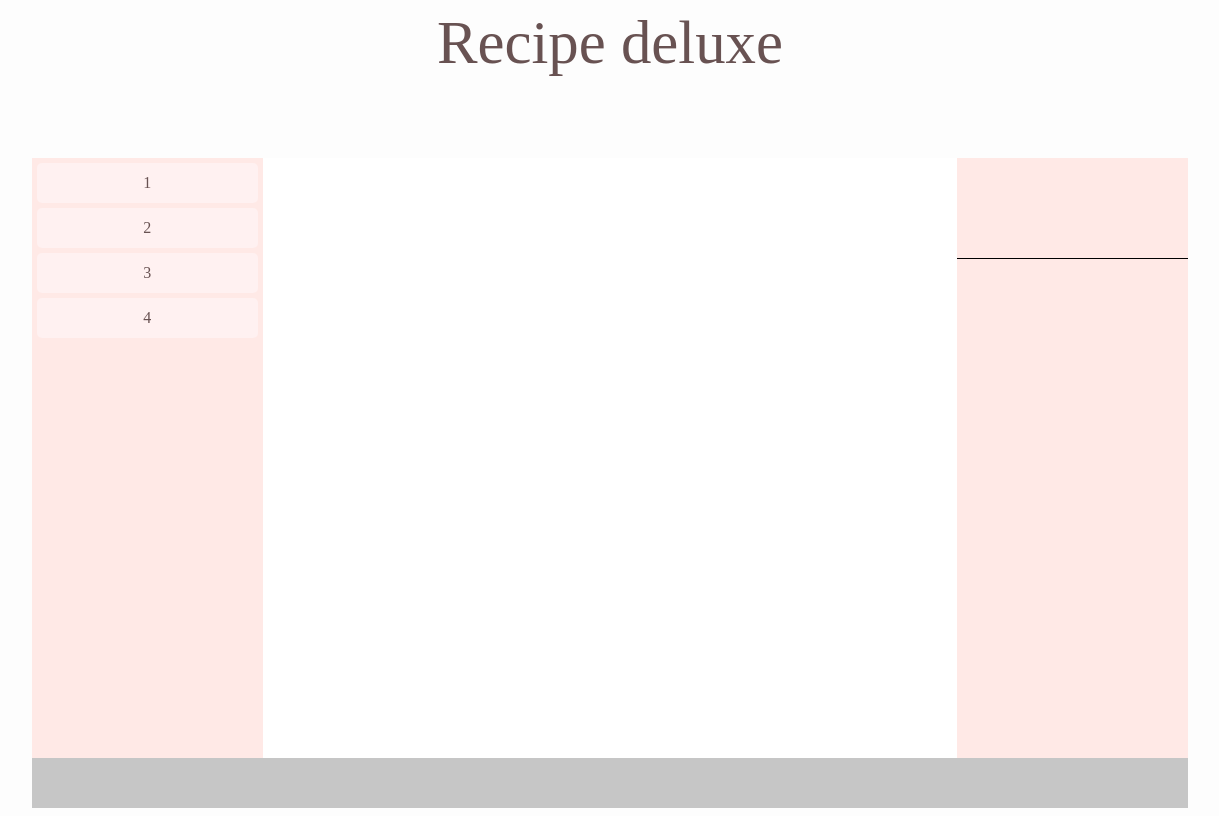
After one commit to Espenbfo/Recipe-website, a Django app: page / in a window 1520 px wide. The commit adds this page. Shown: the whole page, without its empty margins (150-1369 px from the left). Run offline with Django 3.2, Linux system fonts and the light colour scheme.

Commit message:
Add simple sidebar

```diff
--- a/recipe/urls.py
+++ b/recipe/urls.py
@@ -18,6 +18,6 @@ from django.urls import path
 from recipe.views import index
 
 urlpatterns = [
-    path('hei', index, name="index"),
+    path('', index, name="index"),
     path('admin/', admin.site.urls),
 ]
--- a/recipe/views.py
+++ b/recipe/views.py
@@ -2,4 +2,4 @@ from django.http import HttpResponse
 from django.shortcuts import render
 
 def index(request):
-    return render(request, "base.html")
+    return render(request, "sidebar.html")
--- a/static/css/style.css
+++ b/static/css/style.css
@@ -52,3 +52,20 @@ body {
     background-color: #c6c6c6;
     text-align: center;
 }
+
+#sidebar {
+    display: flex;
+    flex-direction: column;
+    padding: 5px;
+    align-items: center;
+}
+
+#sidebar .item {
+    margin-bottom: 5px;
+    background-color: #fff1f1;
+    border-radius: 5px;
+    width: 100%;
+    height: 40px;
+    color: #685252;
+    line-height: 40px;
+}
--- a/templates/base.html
+++ b/templates/base.html
@@ -9,7 +9,7 @@
     <body>
         <div id="header">
             {% block header %}
-                app
+                Recipe deluxe
             {% endblock %}
         </div>
         <div id="main">
--- /dev/null
+++ b/templates/sidebar.html
@@ -0,0 +1,10 @@
+{% extends 'base.html' %}
+
+{% block left-area %}
+    <div id="sidebar">
+    <div class="item"><div>1</div></div>
+    <div class="item">2</div>
+    <div class="item">3</div>
+    <div class="item">4</div>
+    </div>
+{% endblock %}
```
